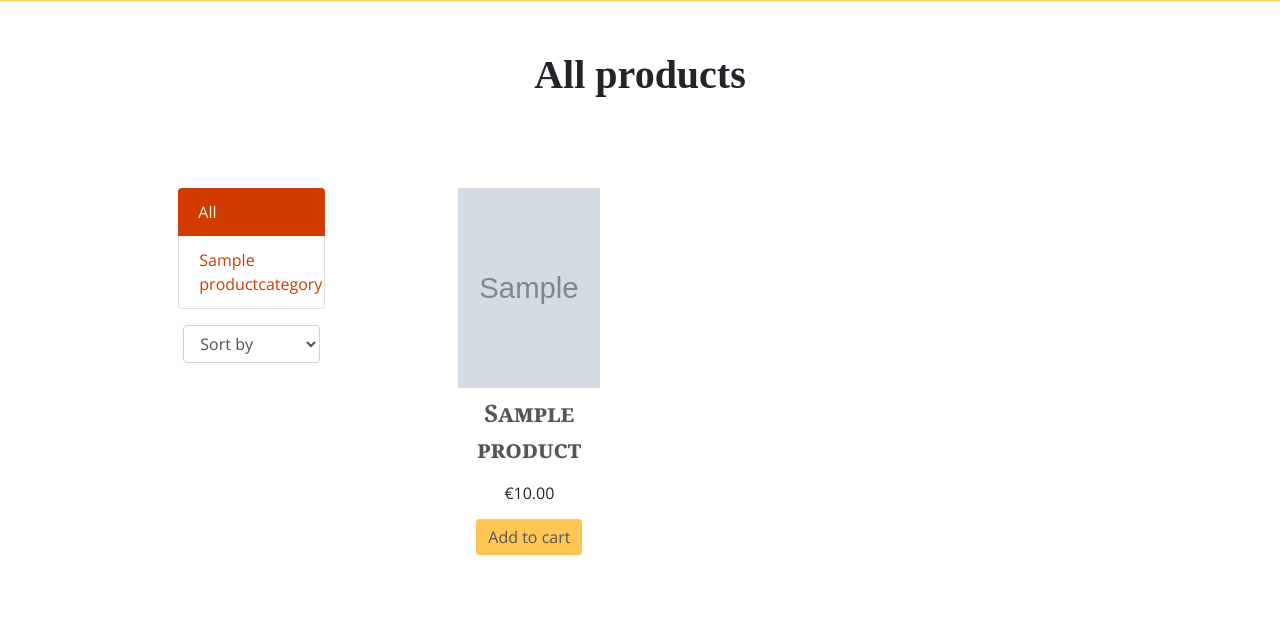
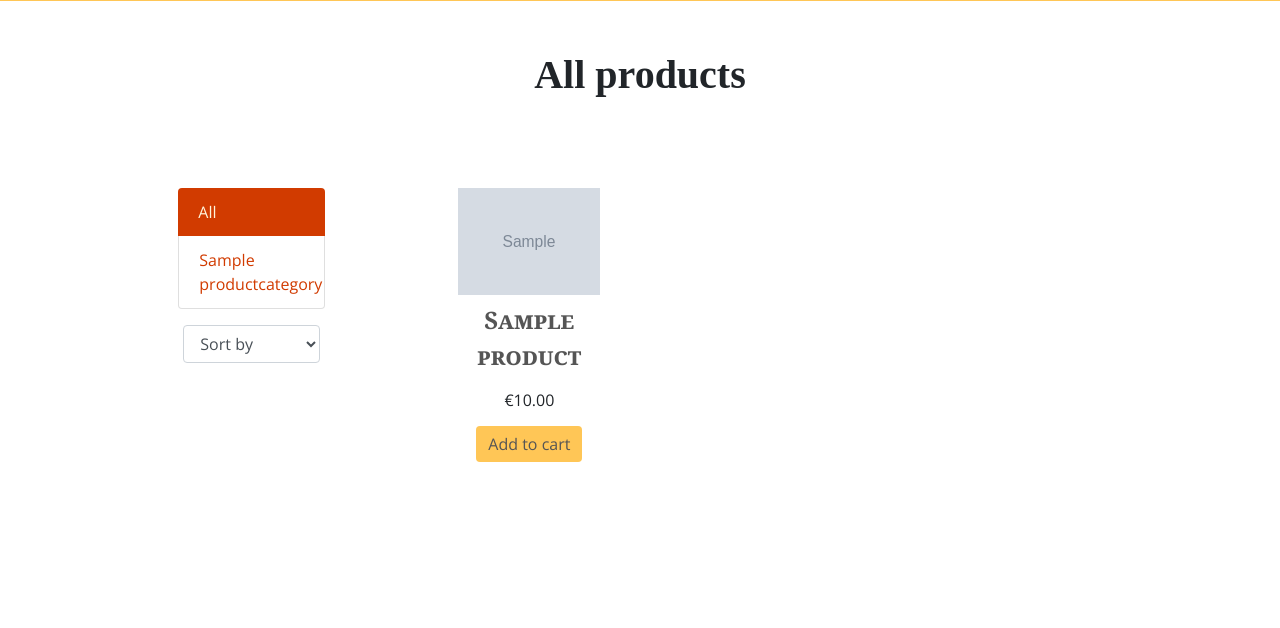
Before and after one commit to Ardhanari/stationery, a Django app: page /products/ in a window 1280 px wide. Shown: the part 267-895 px from the top of the page. Run offline with Django 3.2, Linux system fonts and the light colour scheme; tables that the repository leaves empty hold one stand-in row (values such as "Sample post"); grey boxes marked "Sample" are stand-in pictures; some libraries are stand-ins or nearby versions; some web fonts are replaced.

Commit message:
prevent stretching of product images

```diff
--- a/static/css/custom.css
+++ b/static/css/custom.css
@@ -150,8 +150,8 @@ nav {
 }
 
 .product-thumbnail {
-    width: 200px;
-    height: 200px;
+    /* width: 200px; */
+    /* height: 200px; */
     display: block;
     margin: 0 auto;
     border: 0px;
```
